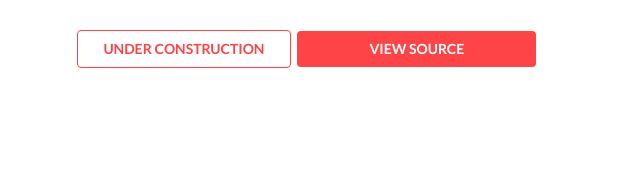
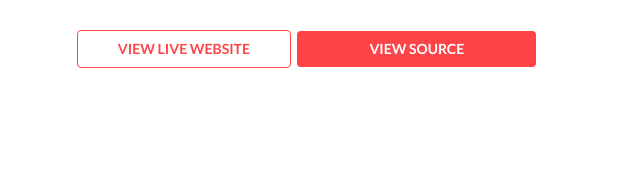
Before and after one commit to dhl1337/dhl1337.github.io, a plain HTML site: page index.html at #!/forage in a window 1280 px wide. Shown: the part 1048-1237 px from the top of the page, 0-640 px from the left. Drawn offline with nearby package versions, Linux system fonts and the light colour scheme; some packages are replaced by stand-ins of ours.

Commit message:
change forage link to be correct

```diff
--- a/app/components/projects/forage.html
+++ b/app/components/projects/forage.html
@@ -28,7 +28,7 @@
             <div class="ui vertical segment">
                 <h1 class="forageHeader">TECHNOLOGY</h1>
                 <p class="forageSent">The technology used to build Forage were <strong class="forageStrong">HTML5, CSS3, JavaScript, AngularJS, MongooseJS, Express.js, Node.js, Socket.io, Twilio, Google Map API, and Google Geolocation API</strong></p>
-                <a class="ui button" id="forageBtn">UNDER CONSTRUCTION</a>
+                <a class="ui button" id="forageBtn" href="http://goforage.herokuapp.com/" target="_blank">VIEW LIVE WEBSITE</a>
                 <a class="ui button" id="githubForageBtn" href="https://github.com/dhl1337/forage" target="_blank">VIEW SOURCE</a>
             </div>
         </div>
```
Also changed, not shown: app/components/work/work.html (+1 -1 lines).
